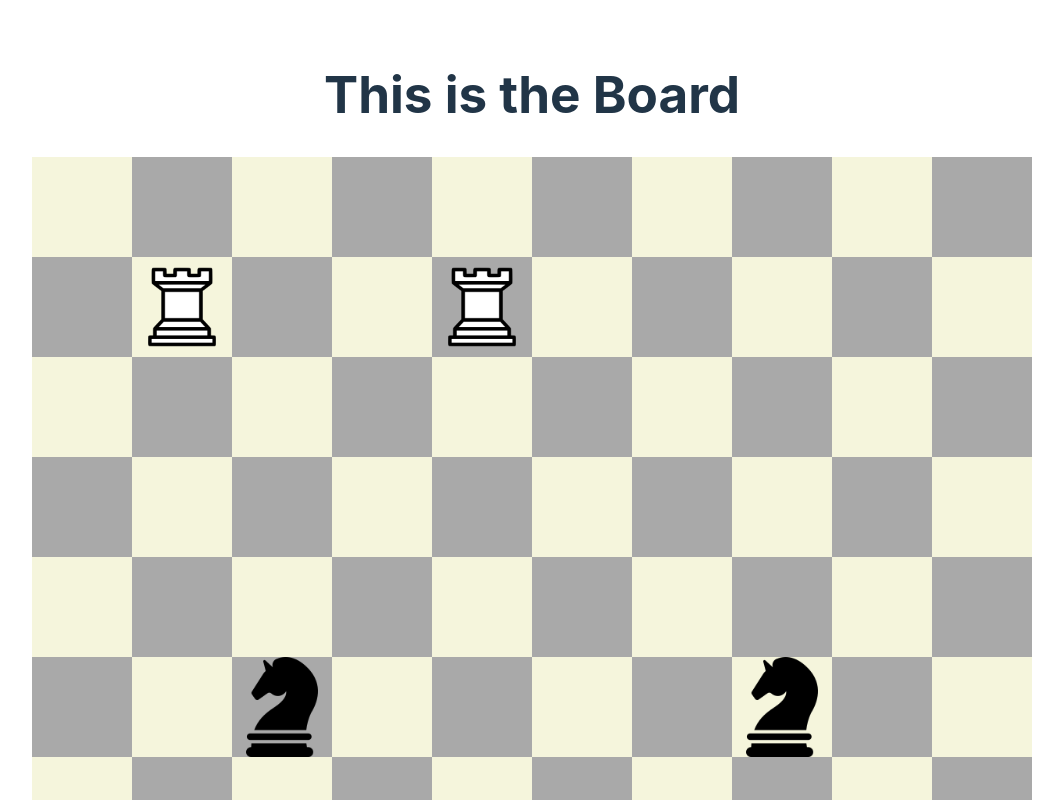
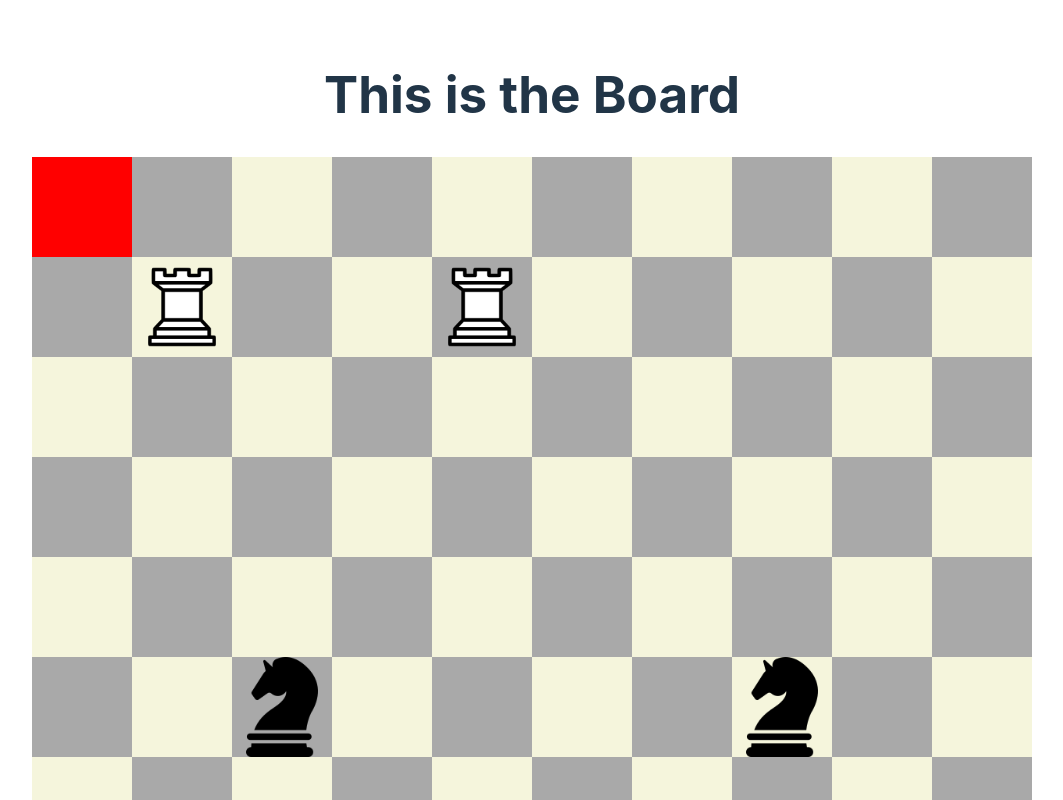
Before and after one commit to darianchen/gothic-chess, a React (Vite) app: page / in a window 1280 px wide. In both pictures the pointer is over the element 190 px from the left and 206 px from the top of the page. Shown: the top 800 px of the page, without its empty margins (108-1171 px from the left). Built offline with nearby package versions, Linux system fonts and the light colour scheme.

Commit message:
add hover color

```diff
--- a/src/components/Board/index.css
+++ b/src/components/Board/index.css
@@ -23,3 +23,7 @@
 #black {
     background-color: darkgray;
 }
+
+#white:hover, #black:hover {
+    background-color: red;
+}
```
